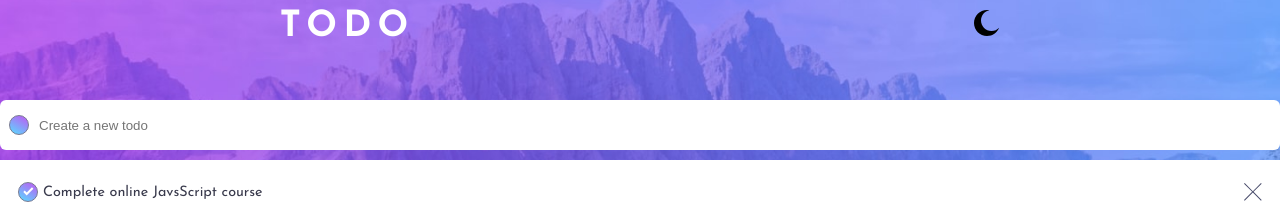
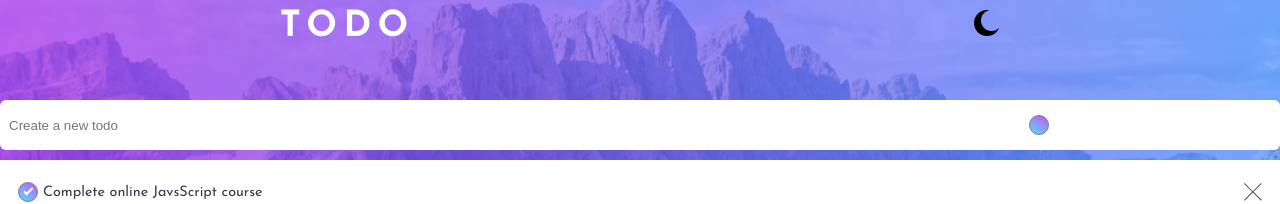
Before and after one commit to ikennarichard/Todo-main, a React (Vite) app: page / in a window 1280 px wide. Shown: the top 204 px of the page. Built offline with nearby package versions, Linux system fonts and the light colour scheme.

Commit message:
Add task form component

```diff
--- a/src/components/TaskForm.jsx
+++ b/src/components/TaskForm.jsx
@@ -1,7 +1,10 @@
 import { useState } from "react";
+import { ThemeContext } from "../context/ThemeContext";
+import { useContext } from "react";
 
 export default function TaskForm({ todos, addTodoItem }) {
   const [task, setTask] = useState('');
+  const { isDarkMode } = useContext(ThemeContext);
 
   function handleChange(e) {
     // handle todo input
@@ -23,21 +26,31 @@ export default function TaskForm({ todos, addTodoItem }) {
     }
   }
 
+  const styles = {
+    backgroundColor: isDarkMode ? 'var(--very-dark-blue)' :
+    'white',
+    color: isDarkMode ? 'var(--light-grayish-blue)' :
+    'var(--very-dark-grayish-blue)',
+  }
+
   return (
-    <div>
-      <form onSubmit={handleSubmit}>
+    <div className="form-container">
+      <form onSubmit={handleSubmit} style={styles}>
+      <input
+        type="text"
+        placeholder="Create a new todo"
+        className={`input-item ${isDarkMode ?
+        'light-gray' :
+        'dark-blue'}`
+      }
+        autoFocus
+        value={task}
+        onChange={handleChange}
+        />
         <button
         className="custom-btn hover"
         type="submit"
         ></button>
-      <input
-        type="text"
-        placeholder="Create a new todo"
-        className="input-item"
-        autoFocus
-        value={task}
-        onChange={handleChange}
-        />
       </form>
     </div>
   )
```
